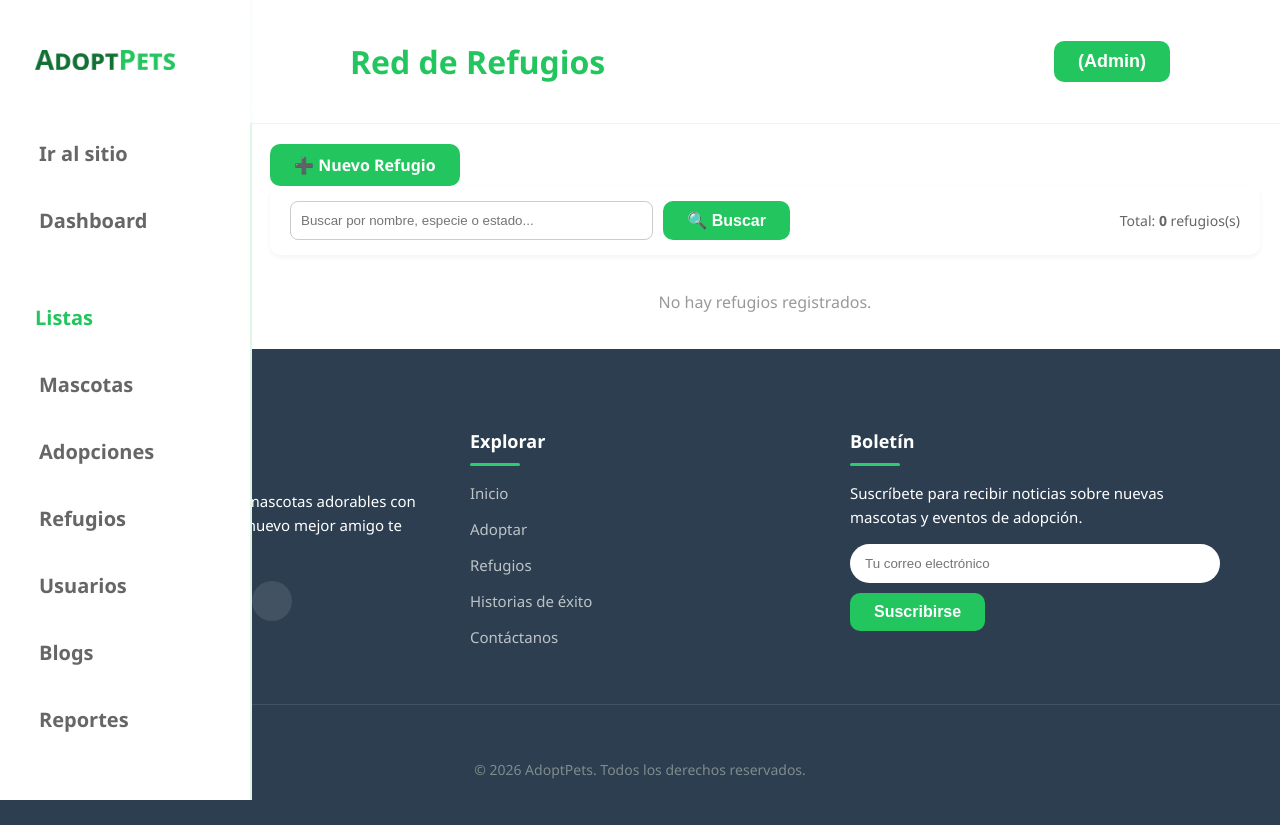
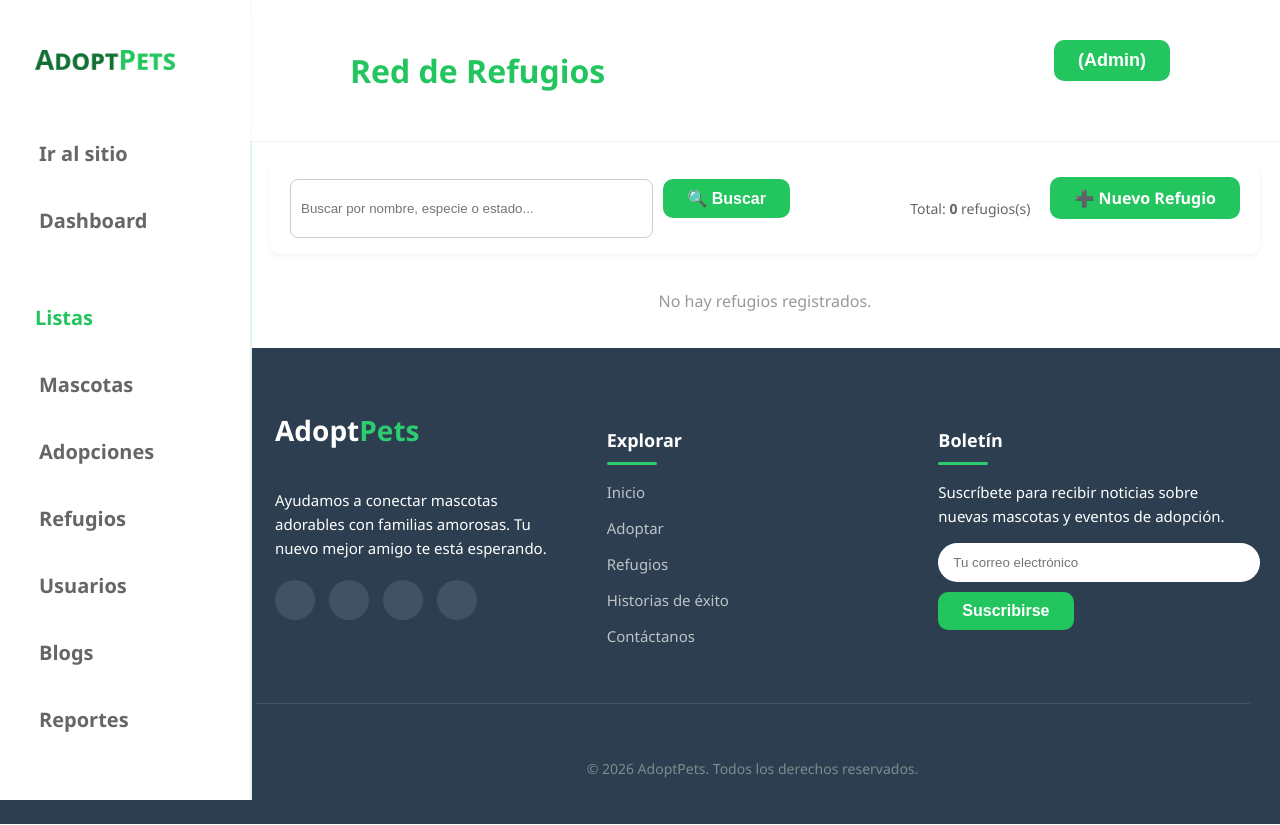
Before and after one commit to HayAky/AdoptPets-PYTHON, a Django app: page /refugios/admin/lista/ in a window 1280 px wide. Run offline with Django 5.2, Linux system fonts and the light colour scheme; the visitor is signed in with stand-in values (Sample User, id 1); data that the repository does not hold is empty.

Commit message:
Actualización de componentes, estilos y vistas desde testing

```diff
--- a/refugios/templates/refugios/admin_lista.html
+++ b/refugios/templates/refugios/admin_lista.html
@@ -24,11 +24,6 @@
 {% block content %}
 <div class="admin-layout">
     <main class="main-content">
-        <div class="page-header">
-            <a href="{% url 'crear_refugio' %}" class="btn btn-primary">
-                ➕ Nuevo Refugio
-            </a>
-        </div>
 
         <div style="background: white; padding: 15px 20px; border-radius: 10px; margin-bottom: 20px; box-shadow: 0 2px 5px rgba(0,0,0,0.05); display: flex; justify-content: space-between; align-items: center;">
             <form method="get" action="" style="display: flex; gap: 10px; width: 100%; max-width: 500px;">
@@ -38,9 +33,14 @@
                     <a href="{% url 'admin_lista_refugios' %}" class="btn btn-secondary" style="padding: 10px 20px; background: #6b7280; color: white; text-decoration: none; border-radius: 8px;">Limpiar</a>
                 {% endif %}
             </form>
-            <div style="color: #666; font-size: 14px;">
-                Total: <strong>{{ refugios.count }}</strong> refugios(s)
-            </div>
+
+        <div style="color: #666; font-size: 14px; display: flex; align-items: center; gap: 20px;">
+            <span>Total: <strong>{{ refugios.count }}</strong> refugios(s)</span>
+            <a href="{% url 'crear_refugio' %}" class="btn btn-primary">
+                ➕ Nuevo Refugio
+             </a>
+        </div>
+
         </div>
 
         {% if messages %}
--- a/static/css/componentes.css
+++ b/static/css/componentes.css
@@ -15,7 +15,8 @@
     cursor: pointer;
     transition: all 0.3s ease;
     text-decoration: none;
-    height: auto !important; /* Evita que se deformen en el header */
+    height: auto !important;
+    margin-bottom: 20px;
 }
 
 .btn-primary, .boton, button { background-color: #22C55E !important; color: white !important; }
@@ -90,10 +91,9 @@
     box-shadow: 0 0 0 4px rgba(34, 197, 94, 0.1) !important;
 }
 
-/* OCULTAMOS EL TEXTO DE AYUDA LARGO QUE ESTORBA */
 .auth-card .helptext,
 .auth-card ul.helptext {
-    display: none !important; /* Esto quita la lista gigante de requisitos */
+    display: none !important;
 }
 
 .auth-card label {
--- a/static/css/styles.css
+++ b/static/css/styles.css
@@ -267,7 +267,7 @@ header nav {
 .site-footer {
     background-color: #2c3e50;
     color: #ffffff;
-    padding: 60px 0 30px;
+    padding: 60px 30px 30px 255px;
     font-size: 15px;
     line-height: 1.6;
 }
--- a/static/css/usuarioform.css
+++ b/static/css/usuarioform.css
@@ -52,7 +52,7 @@
 .user-edit-container{
     max-width: 1200px;
     margin: 40px auto;
-    padding: 0 20px;
+    padding: 0 20px 0 200px;
 }
 
 /* Card */
--- a/usuarios/templates/usuarios/admin_lista.html
+++ b/usuarios/templates/usuarios/admin_lista.html
@@ -11,11 +11,10 @@
         .stat-card h3 { color: #666; font-size: 14px; margin-bottom: 10px; }
         .stat-card .number { font-size: 32px; font-weight: bold; color: #22C55E; }
         .tabs-container { background: white; border-radius: 15px; overflow: hidden; box-shadow: 0 2px 10px rgba(0,0,0,0.05); }
-        .tabs { display: flex; border-bottom: 2px solid #f0f0f0; }
+        .tabs { display: flex; border-bottom: 2px solid #f0f0f0; gap: 10px }
         .tab-button { flex: 1; padding: 15px 20px; background: transparent; border: none; cursor: pointer; font-weight: 600; font-size: 16px; color: #666; transition: all 0.3s; position: relative; }
         .tab-button:hover { background: #f8f9fa; }
         .tab-button.active { color: #22C55E; }
-        .tab-button.active::after { content: ''; position: absolute; bottom: -2px; left: 0; right: 0; height: 3px; background: #22C55E; }
         .tab-content { display: none; padding: 25px; }
         .tab-content.active { display: block; }
         .tab-header { margin-bottom: 15px; display: flex; justify-content: space-between; align-items: center; }
```
